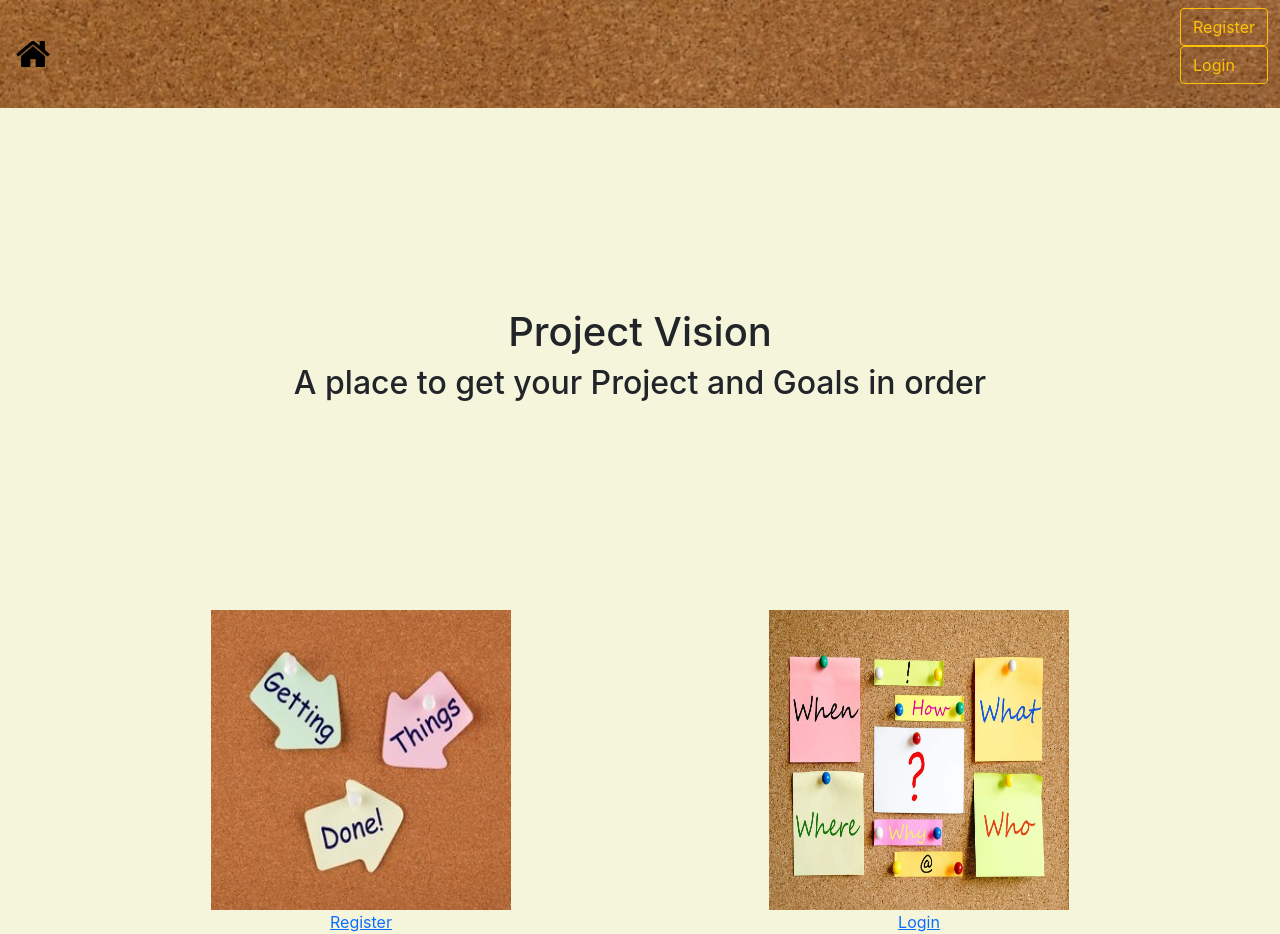
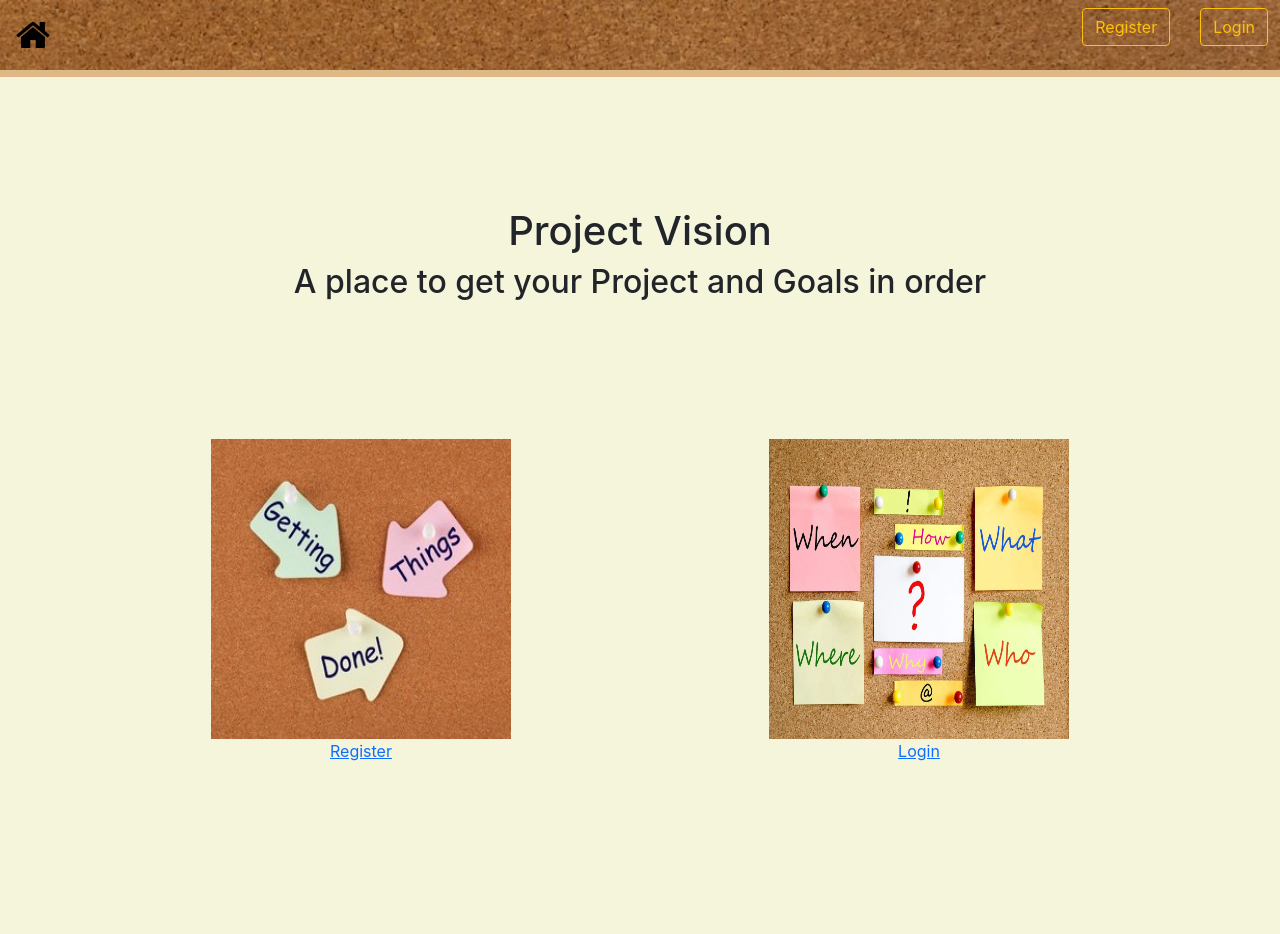
Before and after one commit to procrastonator/objectivision, a React (Create React App) app: page / in a window 1280 px wide. After the commit the page ends 800 px from the top, so only its background shows below. Built offline with nearby package versions, Linux system fonts and the light colour scheme; no server answers.

Commit message:
fix bug and ccs frontPage

```diff
--- a/src/App.js
+++ b/src/App.js
@@ -58,7 +58,7 @@ function App() {
 
         <Route path="/projects" element={
       <IsPrivate>
-        <ProjectsList  projectData={userProjects} />
+        <ProjectsList  updateProjects={fetchProjects} projectData={userProjects} />
       </IsPrivate>
         } />
 
--- a/src/components/Header .js
+++ b/src/components/Header .js
@@ -19,9 +19,10 @@ export default function Header() {
           </NavLink>
 
           <div className>
-            <ul className="">
+            <ul className="box">
               {isLoggedIn && (
                 <>
+                <div className="spacing">
                   <NavLink
                     className=" btn btn-outline-warning "
                     aria-current="page"
@@ -29,6 +30,8 @@ export default function Header() {
                   >
                     Projects
                   </NavLink>
+                  </div>
+                  <div className="spacing">
                   <NavLink
                     className=" btn btn-outline-warning "
                     aria-current="page"
@@ -36,10 +39,12 @@ export default function Header() {
                   >
                     New Project
                   </NavLink>
-                  &nbsp;
+                  </div>
+                  <div className="spacing">
                   <button className="btn btn-outline-warning" onClick={logOutUser} to="/">
                     Logout
                   </button>
+                  </div>
                 </>
               )}
               {/*
@@ -52,6 +57,8 @@ export default function Header() {
 
               {!isLoggedIn && (
                 <>
+                <div className="logout">
+                <div className="spacing">
                   <NavLink
                     className="position btn btn-outline-warning"
                     aria-current="page"
@@ -59,6 +66,8 @@ export default function Header() {
                   >
                     Register
                   </NavLink>
+                  </div>
+                  <div>
                   <NavLink
                     className="position btn btn-outline-warning"
                     aria-current="page"
@@ -66,6 +75,8 @@ export default function Header() {
                   >
                     Login
                   </NavLink>
+                  </div>
+                  </div>
                 </>
               )}
             </ul>
--- a/src/components/Header.css
+++ b/src/components/Header.css
@@ -6,11 +6,13 @@
   background-size: cover;
   color: aliceblue;
   /* background-color: burlywood; */
+  border-bottom: 7px solid burlywood;
 }
 .contain{
     display: flex;
 }
 .position{
+
     display: flex;
 }
 .navigate{
@@ -19,7 +21,13 @@
 .box{
    display: flex;
 }
+.logout{
 
+    display: flex;
+}
+.spacing{
+    padding: 0px 30px;
+}
 .buttons{
     display: flex;
     justify-content: space-around;
--- a/src/components/HomePage.css
+++ b/src/components/HomePage.css
@@ -21,7 +21,7 @@ height: 700px;
     padding-bottom: 60px;
 }
 .center{
- padding: 200px;
+ padding: 130px;
 }
 .Welkome{
     border: solid 1px rgb(224, 172, 2);
@@ -32,10 +32,10 @@ height: 700px;
     display: flex;
 }
 .borders{
-    border-radius: 50%;
+    border-radius: 50% !important;
 }
 .colum{
-    margin: 30px 130px;
+    margin: 30px 140px;
     display: flex;
     justify-content: space-evenly;
     flex-direction: row;
@@ -48,7 +48,7 @@ height: 700px;
     padding: 40px;
     opacity: 0.8;
     border-radius:80px ;
-    color: rgb(235, 229, 229);
+    color: rgb(39, 37, 37);
   }
   .space{
       padding: 25px 0px !important;
--- a/src/components/ProjectDetails.css
+++ b/src/components/ProjectDetails.css
@@ -16,3 +16,6 @@
 .ProjectDetails{
     background-color: rgb(236, 236, 186);
 }
+.border{
+    border-radius: 10%;
+}
--- a/src/components/ProjectDetails.js
+++ b/src/components/ProjectDetails.js
@@ -91,7 +91,7 @@ export default function ProjectDetails(props) {
 
       <h2>{projectDetails.title}</h2>
       {projectDetails.image
-        ? <img src={projectDetails.image} alt="pictur" width="200" height="200" />
+        ? <img className={"border"} src={projectDetails.image} alt="pictur" width="200" height="200" />
         : <img src={noImage} alt="no pic" width="200" height="200" />}
 
       <h4>Description:</h4>
--- a/src/components/ProjectsList.js
+++ b/src/components/ProjectsList.js
@@ -2,12 +2,21 @@ import { Link } from "react-router-dom";
 import begin from "./assets/ideas.jpeg"
 import "./ProjectList.css"
 import star from "./assets/star-outline.svg"
+import { useEffect } from "react";
 
 export default function ProjectsList(props) {
   const { projectData } = props;
+  const {updateProjects} = props
 
   // console.log(props)
+  useEffect(()=>{
+    updateProjects()
+  }, [])
 
+
+  if (!projectData){
+    return <h1>Loading...</h1>
+  }
   return (
     <div>
       {projectData.length === 0 ? (
```
Also changed, not shown: src/components/ProjectList.css (line endings or trailing spaces).
